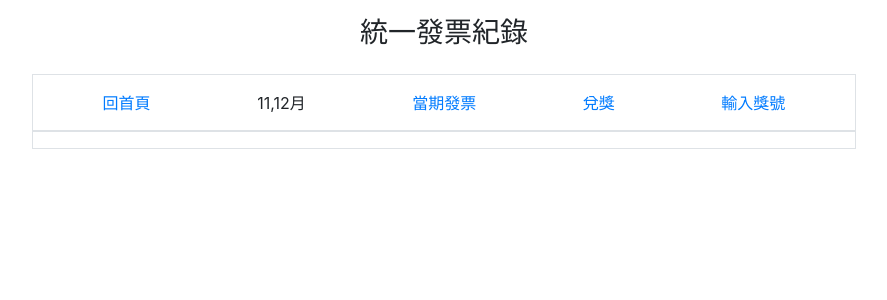
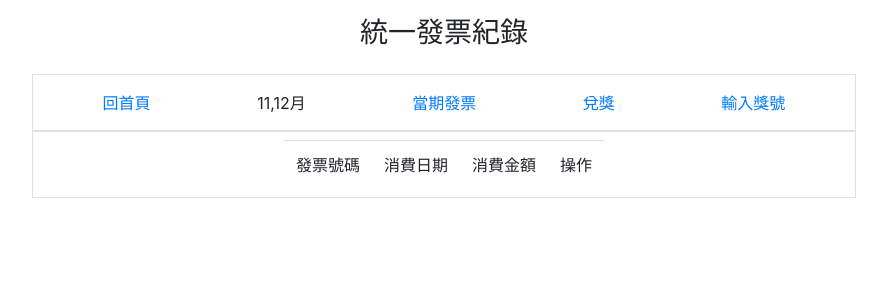
Before and after one commit to Changtingweiyuanyuan/invoice, a PHP site: page /?do=invoice_list in a window 1280 px wide. Shown: the top 300 px of the page, without its empty margins (196-1083 px from the left). Run offline with PHP 8.4, Linux system fonts and the light colour scheme; data that the repository does not hold is empty.

Commit message:
美化發票清單的畫面及增加要顯示的欄位內容

```diff
--- a/index.php
+++ b/index.php
@@ -15,7 +15,7 @@
 
 
 
-<nav class="container col-8">
+<nav class="container col-lg-8 col-md-10">
 <ul class="nav justify-content-around nav-tabs border p-3">
 
 <!-- 建立陣列 -->
@@ -39,7 +39,7 @@ $m=ceil(date("m")/2);
 </ul>
 
 
-<div class="border d-flex justify-content-center p-2">
+<div class="border d-flex justify-content-around p-2">
 
 <!-- 中間內容 -->
 
--- a/invoice_list.php
+++ b/invoice_list.php
@@ -1,13 +1,31 @@
 <?php
 include_once "base.php";
 
-$sql="select * from `invoices`";
+$sql="select * from `invoices` order by date desc";
 
 $rows=$pdo->query($sql)->fetchAll();
-foreach($rows as $row){
-    echo $row['code'].$row['number']."<br>";
-}
+?>
 
-
-
-?>
+<table>
+    <tr class="table text-center">
+        <td>發票號碼</td>
+        <td>消費日期</td>
+        <td>消費金額</td>
+        <td>操作</td>
+    </tr>
+    <?php
+    foreach($rows as $row){
+    ?>
+    <tr class="table text-center">
+        <td><?=$row['code'].$row['number'];?></td>
+        <td><?=$row['date'];?></td>
+        <td><?=$row['payment'];?></td>
+        <td>
+            <button class="btn btn-sm btn-primary">編輯</button>
+            <button class="btn btn-sm btn-danger">刪除</button>
+        </td>
+    </tr>
+    <?php
+    }
+    ?>
+</table>
```
